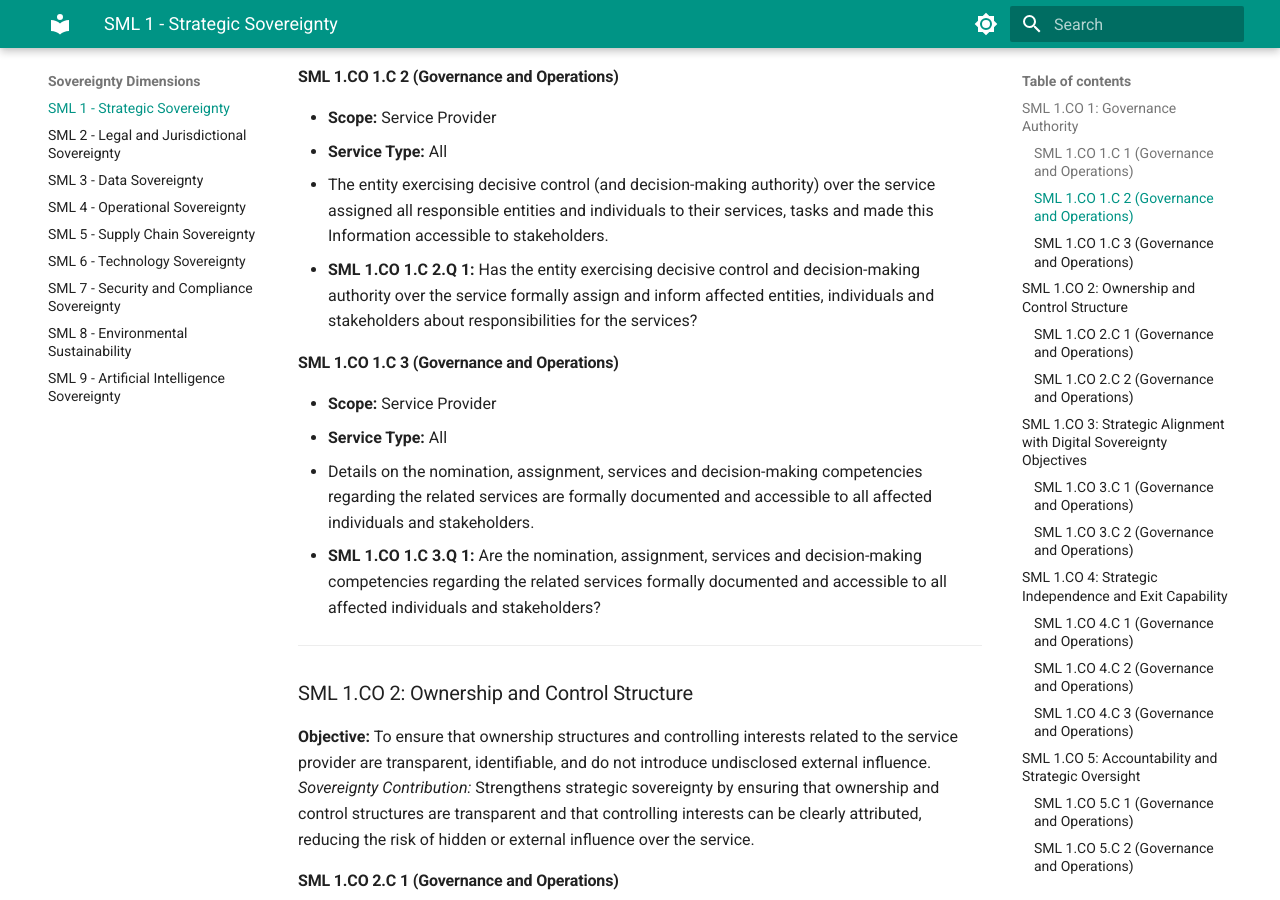
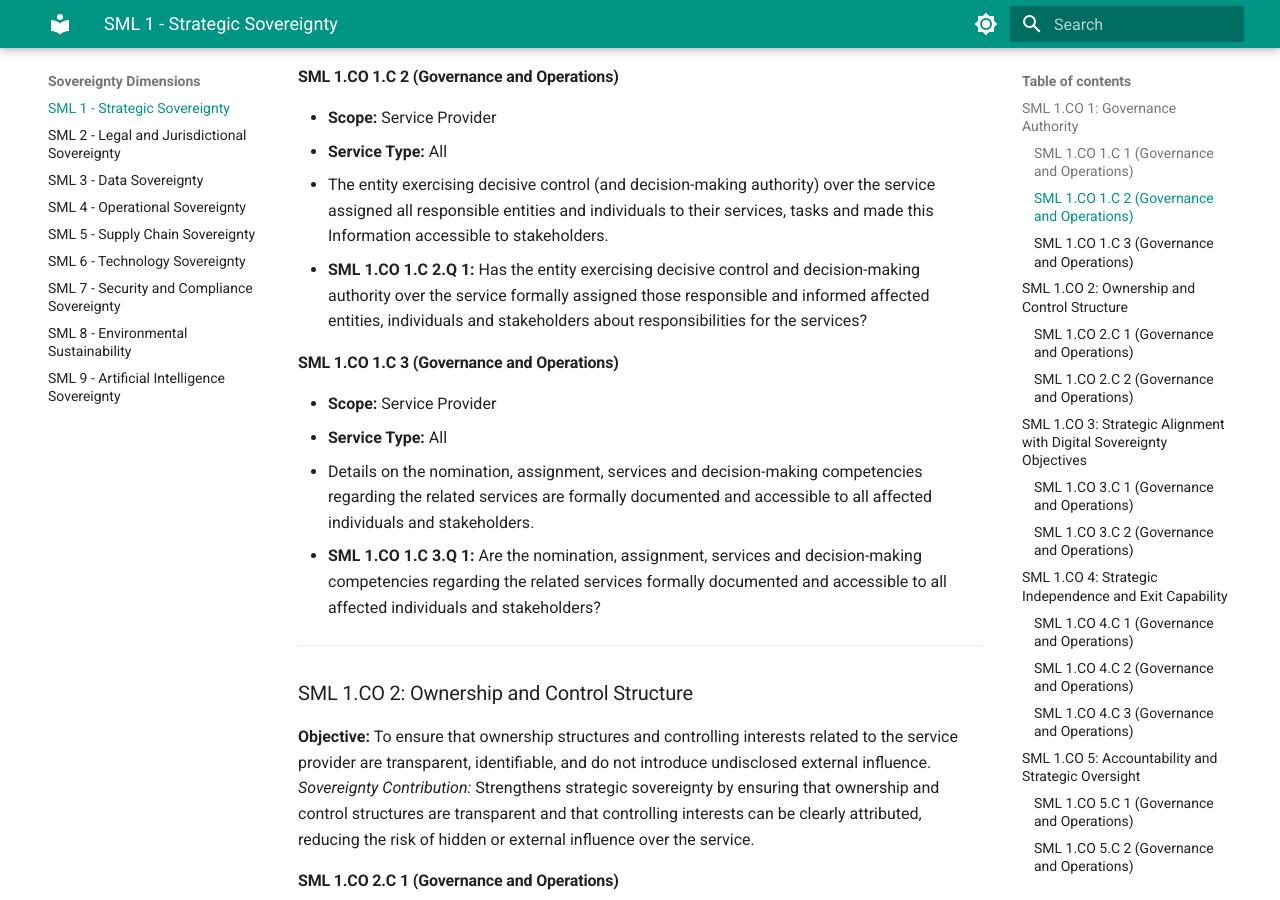
Before and after one commit to es3-sml/es3-sml, an MkDocs documentation site: the page built from docs/dimensions/sml1-strategic.md, in a window 1280 px wide and 900 px high, scrolled down 724 px. Built offline with MkDocs 1.6.1 and Material for MkDocs 9.7.7, drawn with Linux system fonts in a browser that asks for light colours; some of the changed text lies outside the part shown.

```diff
--- a/docs/dimensions/sml1-strategic.md
+++ b/docs/dimensions/sml1-strategic.md
@@ -31,7 +31,7 @@
 *   **Scope:** Service Provider
 *   **Service Type:** All
 *   The entity exercising decisive control (and decision-making authority) over the service assigned all responsible entities and individuals to their services, tasks and made this Information accessible to stakeholders.
-*   **SML 1.CO 1.C 2.Q 1:** Has the entity exercising decisive control and decision-making authority over the service formally assign and inform affected entities, individuals and stakeholders about responsibilities for the services?
+*   **SML 1.CO 1.C 2.Q 1:** Has the entity exercising decisive control and decision-making authority over the service formally assigned those responsible and informed affected entities, individuals and stakeholders about responsibilities for the services?
 
 #### SML 1.CO 1.C 3 (Governance and Operations)
 *   **Scope:** Service Provider
```
Also changed, not shown: other parts of docs/dimensions/sml1-strategic.md (+1 -1 lines), docs/dimensions/sml2-legal.md (+1 -1 lines), docs/sml_data.json.
